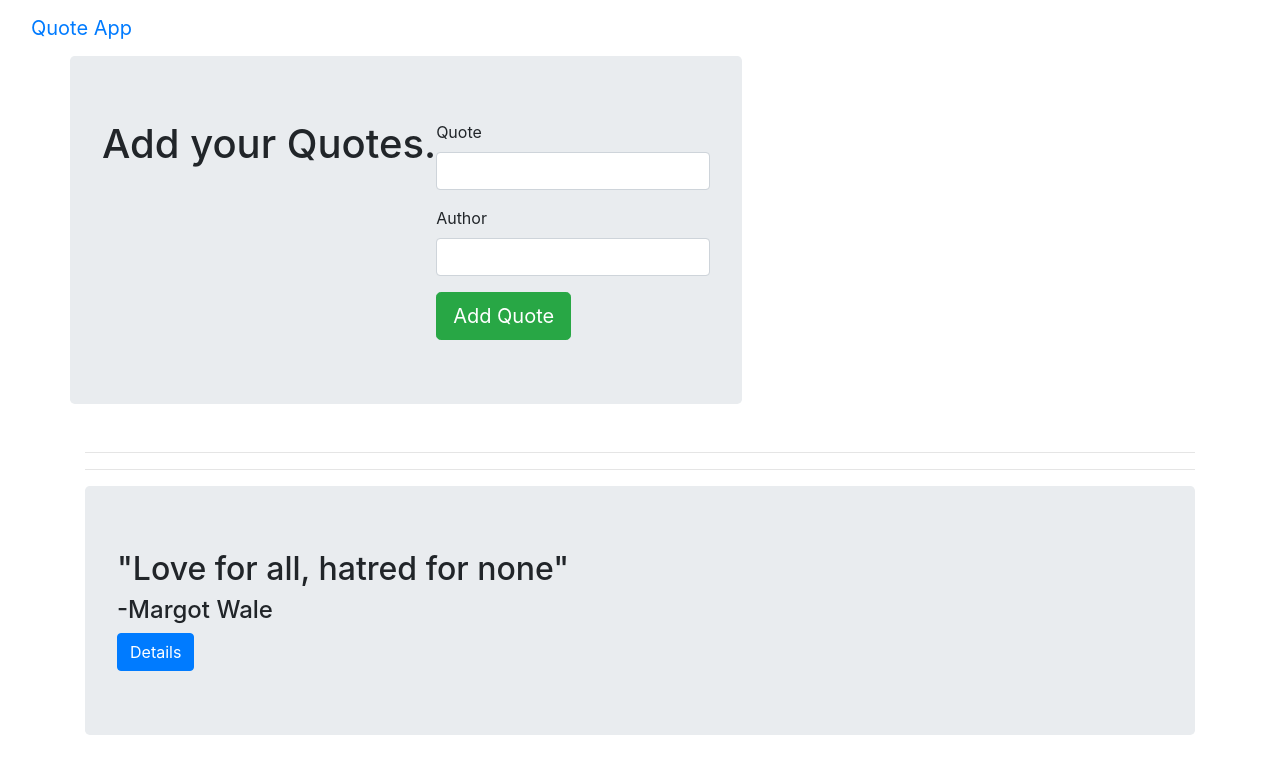
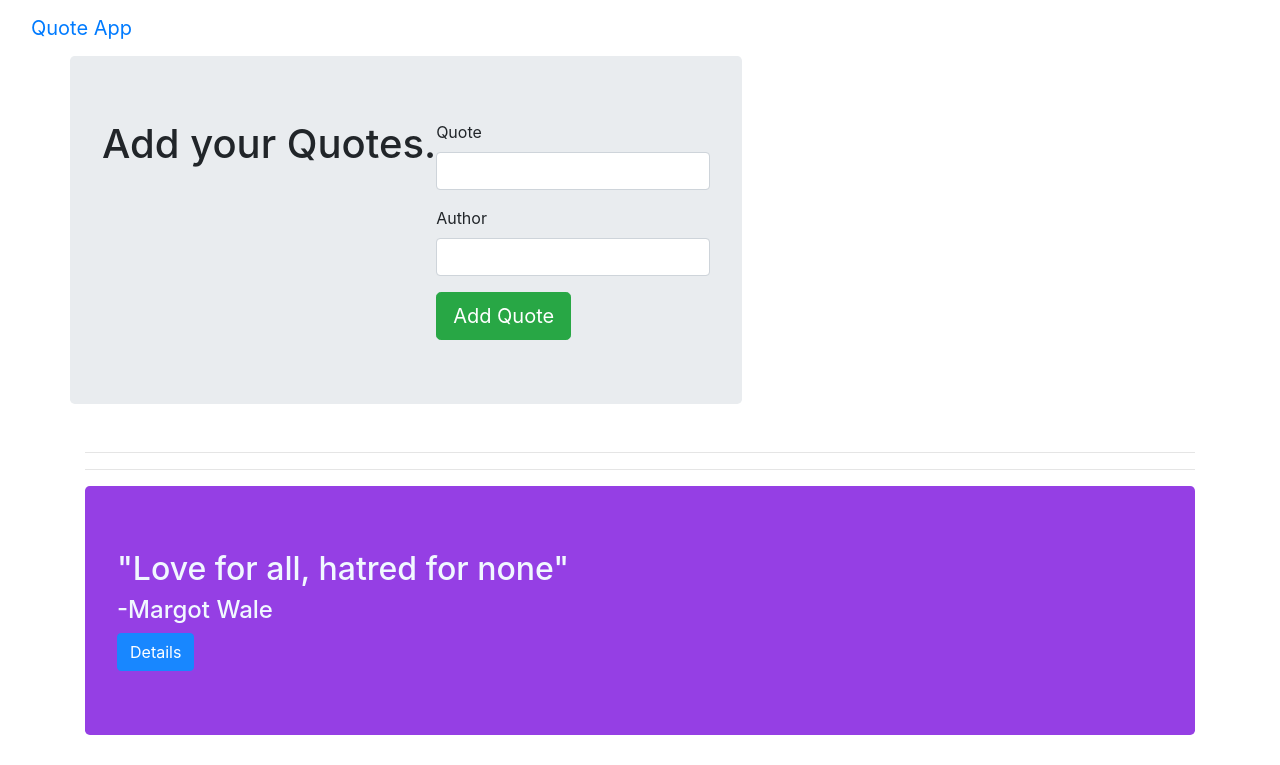
Before and after one commit to edwinaringo/quotes, an Angular app in the folder Quotes/: page / in a window 1280 px wide. Shown: the top 765 px of the page. Built offline with nearby package versions, Linux system fonts and the light colour scheme.

Commit message:
Adding some styling

```diff
--- a/Quotes/src/app/quote/quote.component.css
+++ b/Quotes/src/app/quote/quote.component.css
@@ -3,3 +3,9 @@ body{
   background-size: cover;
   background-attachment: fixed;
 }
+
+.jumbotron{
+  background-color: blueviolet;
+  opacity: 0.9;
+  color: aliceblue;
+}
```
